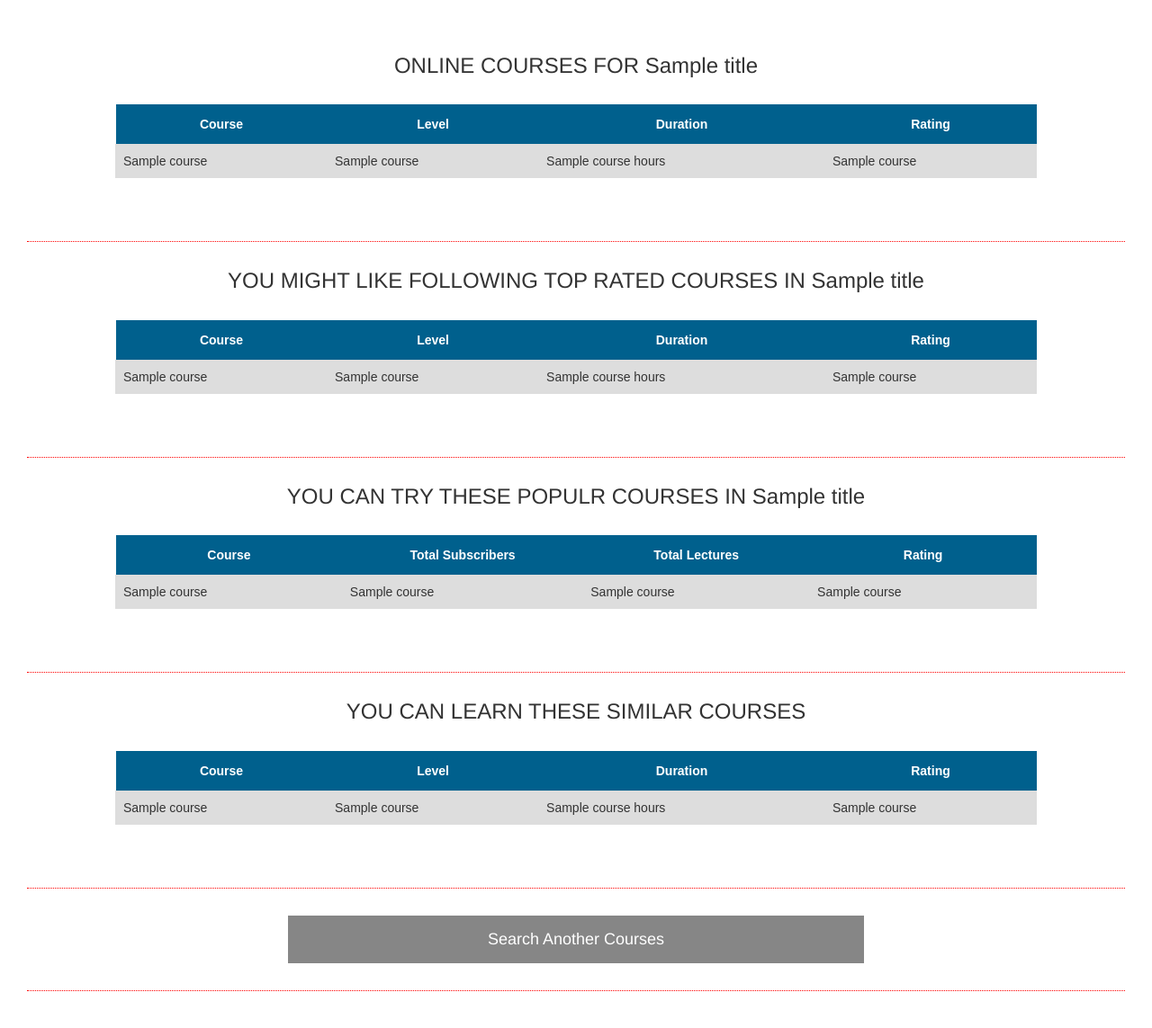
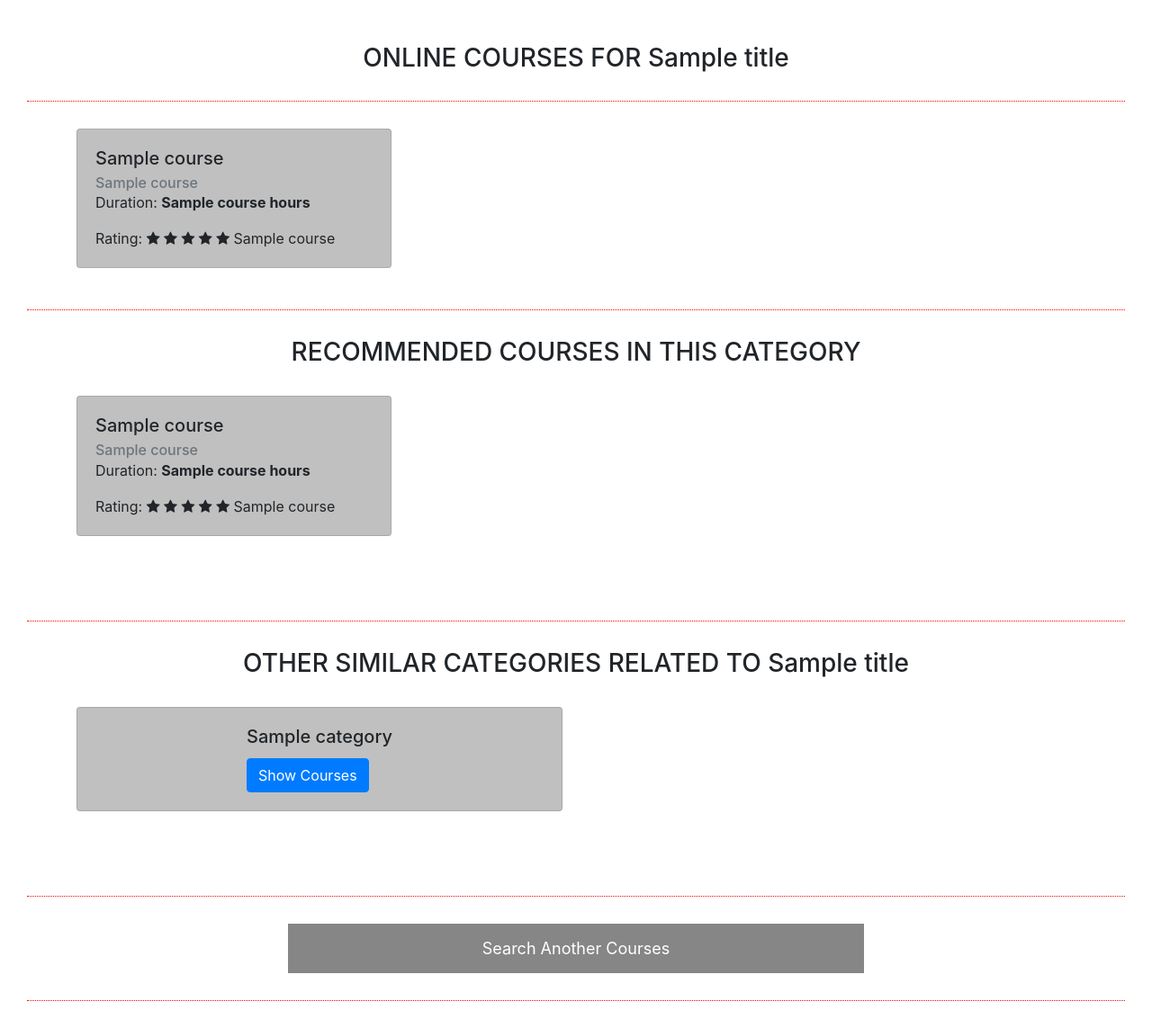
Before and after one commit to kudaleakshay/online-course-recommendation-service, a Flask app: template templates/home.html in a window 1280 px wide. Shown: the whole page at 90% size. Run offline with Flask 2, Linux system fonts and the light colour scheme; the template is opened without the code that fills it: most values are stand-ins (such as "Sample title", 1, 10 or a date in 2020); some libraries are stand-ins or nearby versions.

Commit message:
Add- Reccomendations according to Category Add- UI of Card view for reccomendation Add- corner cases to caterywise reccomendations
Add - Uppercase to title
Add- Category_1 , Category_2 filtering for courses

```diff
--- a/app.py
+++ b/app.py
@@ -4,6 +4,7 @@ import pandas as pd
 import yaml
 import random
 import re
+from collections import Counter
 from sklearn.feature_extraction.text import TfidfVectorizer
 from sklearn.metrics.pairwise import sigmoid_kernel
 
@@ -39,7 +40,7 @@ def index():
 @app.route('/', methods=['POST'])
 def recommend_courses():
     input_details = request.form
-    input_name = input_details['Name']
+    input_name = input_details['Name'].strip()
 
     conn = mysql.connect()
     cur = conn.cursor()
@@ -51,28 +52,32 @@ def recommend_courses():
         dataset = cur.fetchall()
         cur.close()
 
+        match_categories = []
+        for var in dataset:
+            match_categories.append(dataset[dataset.index(var)][3].strip())
+
+        print("Most frequent: ")
+        print(most_frequent(match_categories))
+
         global course_df
         course_df = pd.DataFrame(dataset, columns=header_list)
         course_df = course_df.drop_duplicates()
 
-        category = dataset[0][2]  # Category column
+        category = most_frequent(match_categories)
+        match_categories = list(set(match_categories))
+        match_categories.remove(category)
 
         match_courses_data = get_match_courses()
-        sort_rating_courses = get_rating_courses()
-        sort_popular_courses = get_popular_courses()
 
         similar_courses = ''
-        # Data should be more than 2 for computing similar courses based on sigmoid_kernel.
-        if match_courses > 2:
-            try:
-                similar_courses = get_similar_courses(dataset, category)
-            except:
-                print("Oops! Error occurred.")
 
-        return render_template('home.html', title=input_name, match_courses_data=match_courses_data,
-                               rating_courses=sort_rating_courses,
-                               popular_courses=sort_popular_courses,
-                               similar_courses=similar_courses
+        try:
+            similar_courses = get_categorywise_similar_courses(category)
+        except:
+            print("Oops! Error occurred.")
+
+        return render_template('home.html', title=input_name.upper(), match_courses_data=match_courses_data,
+                               similar_courses=similar_courses, categories=match_categories
                                )
 
     else:
@@ -82,12 +87,12 @@ def recommend_courses():
 @app.route('/category', methods=['POST'])
 def recommend_categorywise_courses():
     input_details = request.form
-    input_category = input_details['Category']
+    input_category = input_details['Category'].strip()
 
     conn = mysql.connect()
     cur = conn.cursor()
 
-    sql_get_match_courses = f'select * from {db_table} where Category_1 = \'{input_category}\' ORDER BY RAND()'
+    sql_get_match_courses = f'select * from {db_table} where Category_1 like \'%{input_category}%\' or Category_2 like \'%{input_category}%\' ORDER BY RAND()'
 
     match_courses = cur.execute(sql_get_match_courses)
     if match_courses > 0:
@@ -101,20 +106,9 @@ def recommend_categorywise_courses():
         category = input_category
 
         match_courses_data = get_match_courses()
-        sort_rating_courses = get_rating_courses()
-        sort_popular_courses = get_popular_courses()
+        similar_courses = ''
 
-        similar_courses = ''
-        # Data should be more than 2 for computing similar courses based on sigmoid_kernel.
-        if match_courses > 2:
-            try:
-                similar_courses = get_similar_courses(dataset, category)
-            except:
-                print("Oops! Error occurred.")
-
-        return render_template('home.html', title=category, match_courses_data=match_courses_data,
-                               rating_courses=sort_rating_courses,
-                               popular_courses=sort_popular_courses,
+        return render_template('home.html', title=category.upper(), match_courses_data=match_courses_data,
                                similar_courses=similar_courses
                                )
 
@@ -122,95 +116,42 @@ def recommend_categorywise_courses():
         return render_template('home.html')
 
 
+def most_frequent(List):
+    # return max(set(List), key=List.count)
+    occurence_count = Counter(List)
+    return occurence_count.most_common(1)[0][0]
+
+
+def get_categorywise_similar_courses(category):
+    conn = mysql.connect()
+    cur = conn.cursor()
+
+    global course_df
+    sql_get_match_categories = f'select * from {db_table} where Category_1 = \'%{category}%\' or Category_2 like \'%{category}%\''
+
+    match_courses = cur.execute(sql_get_match_categories)
+    if match_courses > 0:
+        category_dataset = cur.fetchall()
+        cur.close()
+
+        category_df = pd.DataFrame(category_dataset, columns=header_list)
+        category_df = category_df.drop_duplicates()
+
+        category_df = pd.concat([category_df,
+                                 course_df]).drop_duplicates(keep=False)
+
+        category_df = category_df.head(40)
+        return [tuple(course) for course in category_df.values]
+
+
 def get_match_courses():
-    # course_df = course_df.head(10)
     global course_df
-    print(len(course_df))
-    selected_course_df = course_df.head(10)
+    selected_course_df = course_df.sort_values(
+        'rating', ascending=False).head(20)
     course_df = pd.concat([course_df,
                            selected_course_df]).drop_duplicates(keep=False)
 
-    print("get_match_courses: ")
-    print(len(course_df))
     return [tuple(course) for course in selected_course_df.values]
-
-
-def get_rating_courses():
-    global course_df
-    print(len(course_df))
-    selected_course_df = course_df.sort_values(
-        'rating', ascending=False).head(5)
-
-    course_df = pd.concat([course_df,
-                           selected_course_df]).drop_duplicates(keep=False)
-    print("get_rating_courses: ")
-    print(len(course_df))
-    return [tuple(course) for course in selected_course_df.values]
-
-
-def get_popular_courses():
-    global course_df
-    print(len(course_df))
-    selected_course_df = course_df.sort_values(
-        'num_subscribers', ascending=False).head(5)
-
-    course_df = pd.concat([course_df,
-                           selected_course_df]).drop_duplicates(keep=False)
-
-    print("get_popular_courses: ")
-    print(len(course_df))
-    return [tuple(course) for course in selected_course_df.values]
-
-
-def get_similar_courses(dataset, category):
-    course_df = pd.DataFrame(dataset, columns=header_list)
-
-    print(len(course_df))
-    course_df = course_df.drop_duplicates()
-    print(len(course_df))
-
-    course_cleaned_df = course_df
-    course_cleaned_df.head()
-
-    course_cleaned_df.info()
-
-    tfv = TfidfVectorizer(min_df=3,
-                          max_features=None,
-                          strip_accents='unicode',
-                          analyzer='word',
-                          token_pattern=r'\w{1,}',
-                          ngram_range=(1, 3),
-                          stop_words='english')
-
-    tfv_matrix = tfv.fit_transform(course_cleaned_df['course_title'])
-
-    # Compute the sigmoid kernel
-    sig = sigmoid_kernel(tfv_matrix, tfv_matrix)
-    indices = pd.Series(course_cleaned_df.index,
-                        index=course_cleaned_df['Category_1']).drop_duplicates()
-
-    # Get the index corresponding to original_title
-    idx = indices[category]
-
-    # Get the pairwsie similarity scores
-    sig_scores = list(enumerate(sig[idx]))
-
-    # Sort the Course
-    sig_scores = sorted(sig_scores, key=lambda x: x[1].all(), reverse=True)
-
-    # Scores of the 10 most similar movies
-    sig_scores = sig_scores[1:11]
-
-    # Course indices
-    course_indices = [i[0] for i in sig_scores]
-
-    # Top 10 most similar Course
-    print(course_cleaned_df['Category_1'].iloc[course_indices])
-
-    # return course_cleaned_df['course_title'].iloc[course_indices]
-    df1 = course_cleaned_df.iloc[course_indices]
-    print(course_cleaned_df.iloc[course_indices])
-    return [tuple(course) for course in df1.values]
 
 
 if __name__ == '__main__':
--- a/static/style/recommendation.css
+++ b/static/style/recommendation.css
@@ -74,3 +74,12 @@ hr {
   background-color: #00608D;
   color: white;
 }
+
+.card:hover {
+  background-color: #00608D !important;
+  color: white;
+}
+
+/* .checked {
+  color: orange;
+} */
--- a/templates/home.html
+++ b/templates/home.html
@@ -5,8 +5,10 @@
   <title>Recommendations</title>
   <meta charset="utf-8">
   <meta name="viewport" content="width=device-width, initial-scale=1">
-  <link rel="stylesheet" href="https://maxcdn.bootstrapcdn.com/bootstrap/3.4.1/css/bootstrap.min.css">
+  <link rel="stylesheet" href="https://stackpath.bootstrapcdn.com/bootstrap/4.5.0/css/bootstrap.min.css"
+    integrity="sha384-9aIt2nRpC12Uk9gS9baDl411NQApFmC26EwAOH8WgZl5MYYxFfc+NcPb1dKGj7Sk" crossorigin="anonymous">
   <link rel="stylesheet" type="text/css" href="{{ url_for('static',filename='style/recommendation.css') }}">
+  <link rel="stylesheet" href="https://cdnjs.cloudflare.com/ajax/libs/font-awesome/4.7.0/css/font-awesome.min.css">
 
 </head>
 
@@ -14,27 +16,37 @@
 
   {% if match_courses_data %}
   <br><br>
-  <h3 style="text-align:center;">ONLINE COURSES FOR {{title}}</h3></br>
+  <h3 style="text-align:center;">ONLINE COURSES FOR {{title}}</h3>
+  <hr>
 
-  <table>
-    <tr>
-      <th>Course</th>
-      <th>Level</th>
-      <th>Duration</th>
-      <th>Rating</th>
-    </tr>
-    {% for course in match_courses_data %}
+  <div class="container">
+    <div class="row hidden-md-up">
+      {% for course in match_courses_data %}
 
-    <tr>
-      <td> {{course[1]}} </td>
-      <td> {{course[10]}} </td>
-      <td> {{course[11]}} hours</td>
-      <td> {{course[13]}} </td>
-    </tr>
-    {% endfor %}
-  </table>
-  <br><br>
-  <hr>
+      <div class="col-md-4" style="padding-bottom: 1rem;">
+        <div class="card" style="background-color:silver">
+          <div class="card-body">
+            <h5 class="card-title">{{course[1]}}</h5>
+            <h6 class="card-subtitle text-muted">{{course[10]}}</h6>
+            <p class="card-text p-y-1">
+              Duration: <b>{{course[11]}} hours </b>
+            </p>
+            <p class="card-text p-y-1">
+              Rating:
+              <span class="fa fa-star checked"></span>
+              <span class="fa fa-star checked"></span>
+              <span class="fa fa-star checked"></span>
+              <span class="fa fa-star checked"></span>
+              <span class="fa fa-star checked"></span>
+              {{course[13]}}
+            </p>
+          </div>
+        </div>
+      </div>
+      {% endfor %}
+    </div>
+  </div>
+
   {% else %}
 
   <div class="form-container">
@@ -56,88 +68,75 @@
   {% endif %}
 
 
-  {% if rating_courses %}
-
-  <h3 style="text-align:center;">YOU MIGHT LIKE FOLLOWING TOP RATED COURSES IN {{title}}</h3></br>
-
-  <table>
-    <tr>
-      <th>Course</th>
-      <th>Level</th>
-      <th>Duration</th>
-      <th>Rating</th>
-    </tr>
-    {% for course in rating_courses %}
-
-    <tr>
-      <td> {{course[1]}} </td>
-      <td> {{course[10]}} </td>
-      <td> {{course[11]}} hours</td>
-      <td> {{course[13]}} </td>
-    </tr>
-    {% endfor %}
-  </table>
-  <br><br>
-  <hr>
-  {% endif %}
-
-
-
-
-  {% if popular_courses %}
-
-  <h3 style="text-align:center;">YOU CAN TRY THESE POPULR COURSES IN {{title}}</h3></br>
-
-  <table>
-    <tr>
-      <th>Course</th>
-      <th>Total Subscribers</th>
-      <th>Total Lectures</th>
-      <th>Rating</th>
-    </tr>
-    {% for course in popular_courses %}
-
-    <tr>
-      <td> {{course[1]}} </td>
-      <td> {{course[8]}} </td>
-      <td> {{course[9]}} </td>
-      <td> {{course[13]}} </td>
-    </tr>
-    {% endfor %}
-  </table>
-  <br><br>
-  <hr>
-  {% endif %}
-
 
   {% if similar_courses %}
+  <hr>
+  <h3 style="text-align:center;">RECOMMENDED COURSES IN THIS CATEGORY</h3></br>
 
-  <h3 style="text-align:center;">YOU CAN LEARN THESE SIMILAR COURSES</h3></br>
+  <div class="container">
+    <div class="row hidden-md-up">
+      {% for course in similar_courses %}
 
-  <table>
-    <tr>
-      <th>Course</th>
-      <th>Level</th>
-      <th>Duration</th>
-      <th>Rating</th>
-    </tr>
-    {% for course in similar_courses %}
-
-    <tr>
-      <td> {{course[1]}} </td>
-      <td> {{course[10]}} </td>
-      <td> {{course[11]}} hours</td>
-      <td> {{course[13]}} </td>
-    </tr>
-    {% endfor %}
-  </table>
+      <div class="col-md-4" style="padding-bottom: 1rem;">
+        <div class="card" style="background-color:silver">
+          <div class="card-body">
+            <h5 class="card-title">{{course[1]}}</h5>
+            <h6 class="card-subtitle text-muted">{{course[10]}}</h6>
+            <p class="card-text p-y-1">
+              Duration: <b>{{course[11]}} hours </b>
+            </p>
+            <p class="card-text p-y-1">
+              Rating:
+              <span class="fa fa-star checked"></span>
+              <span class="fa fa-star checked"></span>
+              <span class="fa fa-star checked"></span>
+              <span class="fa fa-star checked"></span>
+              <span class="fa fa-star checked"></span>
+              {{course[13]}}
+            </p>
+          </div>
+        </div>
+      </div>
+      {% endfor %}
+    </div>
+  </div>
   <br><br>
   <hr>
 
   {% endif %}
 
+  {% if categories %}
+
+  <h3 style="text-align:center;">OTHER SIMILAR CATEGORIES RELATED TO {{title}} </h3></br>
+
+  <div class="container">
+    <div class="row hidden-md-up">
+      {% for category in categories %}
+
+      <div class="col-md-6" style="padding-bottom: 1rem;">
+        <div class="card" style="background-color:silver; align-items: center;">
+          <div class="card-body">
+            <h5 class="card-title" style="text-align:center;">{{category}}</h5>
+
+            <form action="/category" method="post">
+              <input type="hidden" name="Category" value="{{category|safe}}">
+              <button type=" submit" class="btn btn-primary" value="Submit" style="align-content: center;">Show
+                Courses</button>
+            </form>
+
+          </div>
+        </div>
+      </div>
+      {% endfor %}
+    </div>
+  </div>
+  <br><br>
+
+
+  {% endif %}
+
+  <hr>
   <button class="block" onclick="location.href='/';">Search Another Courses</button>
-
   <hr>
 
 </body>
```
Also changed, not shown: static/style/mainpage.css (+9 -0 lines), templates/index.html (+7 -4 lines), 1 other file.
